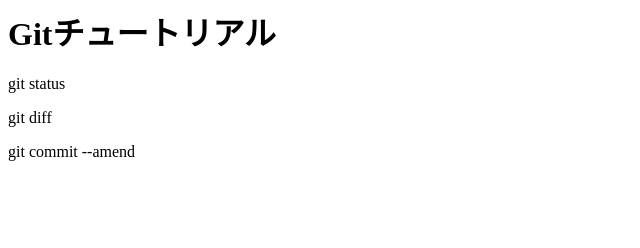
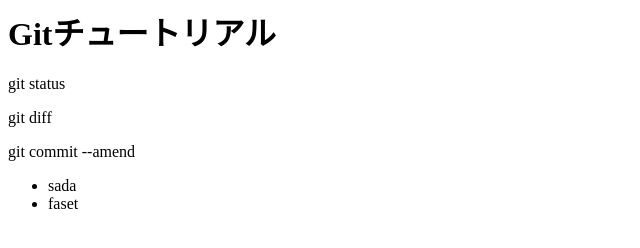
Before and after one commit to tneofull/git_tutorial_bak, a plain HTML site: page index.html in a window 1280 px wide. Shown: the full height of the page, 0-640 px from the left. Drawn offline with Linux system fonts and the light colour scheme.

Commit message:
test追記でどうなるか

```diff
--- a/index.html
+++ b/index.html
@@ -3,3 +3,8 @@
 <p>git diff</p>
 <p>git commit --amend</p>
 <p<test_20220510</p>
+
+<ul>
+  <li>sada</li>
+  <li>faset</li>
+</ul>
```
